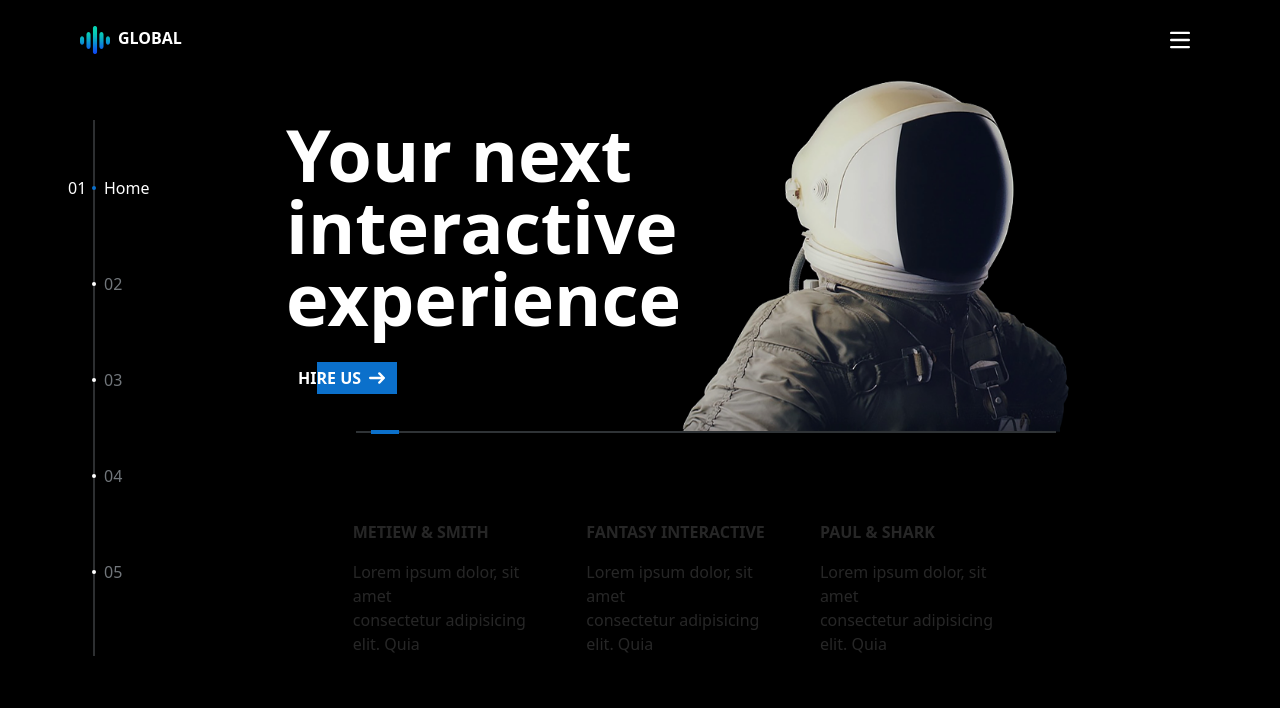
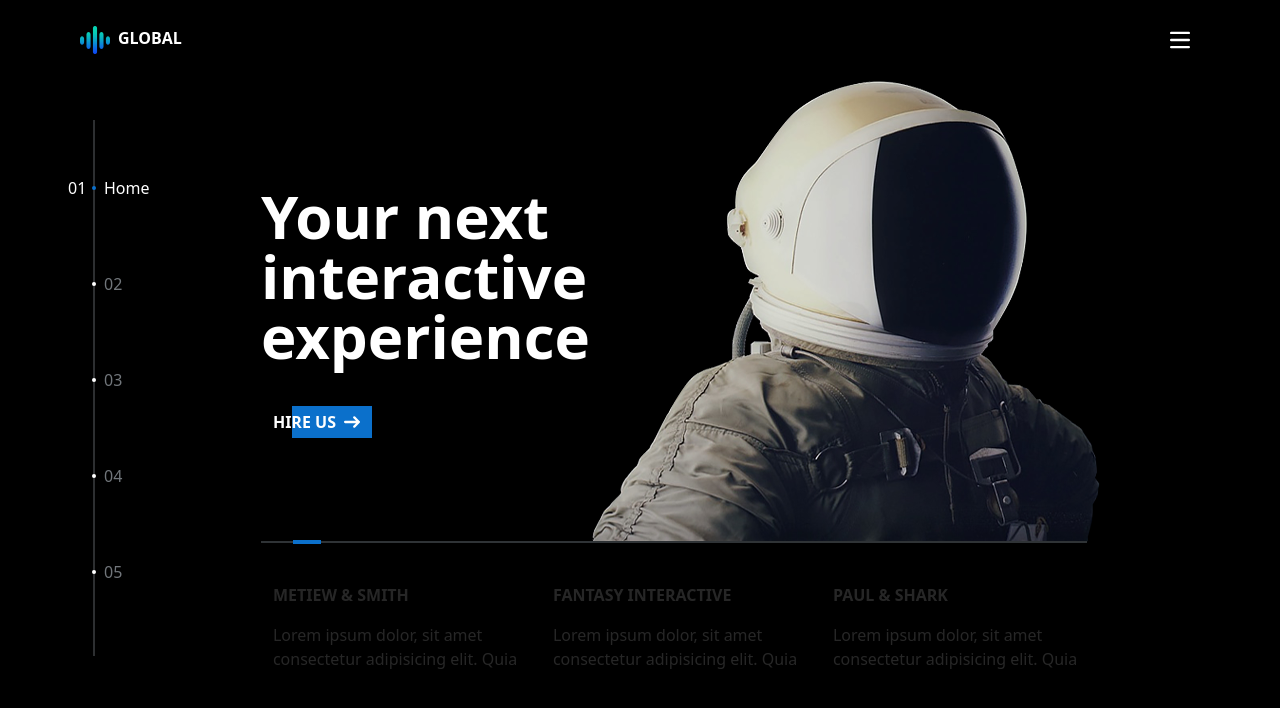
Before and after one commit to Eslam-Mohamed-G/global-next.js, a Next.js app: page / in a window 1280 px wide. Shown: the top 708 px of the page. Built offline with nearby package versions, Linux system fonts and the light colour scheme.

Commit message:
Responsive design

```diff
--- a/src/app/globals.css
+++ b/src/app/globals.css
@@ -6,4 +6,7 @@
     --color-textGrayLight: #e7e9ea;
     --color-borderGray: #2f3336;
     --color-backGround: #181818;
+
+    --breakpoint-sm: 600px;
+    --breakpoint-lg: 900px;
 }
--- a/src/app/layout.tsx
+++ b/src/app/layout.tsx
@@ -33,9 +33,11 @@ export default function RootLayout({
         <nav>
           <Navbar />
         </nav>
-        <div className="flex flex-row bg-black px-5 md:px-12 xl:px-20 max-h-screen">
+        <div className="flex flex-row bg-black px-5 md:px-12 xl:px-20">
           {/* sidebar */}
-          <Sidbar />
+          <aside className="hidden lg:block">
+            <Sidbar />
+          </aside>
           <div className="flex-1 flex justify-center">
             {children}
           </div>
--- a/src/app/page.tsx
+++ b/src/app/page.tsx
@@ -3,12 +3,12 @@ import Link from "next/link";
 
 export default function Home() {
   return (
-    <div className="bg-black w-3/4 mx-auto flex flex-col justify-items-center">
-      <div className="flex items-center justify-end relative before:content-[''] before:absolute before:bottom-0 before:h-0.5 before:start-16 before:end-3.5 before:bg-borderGray before:z-0">
+    <div className="bg-black w-full mx-auto flex flex-col md:items-center justify-items-center">
+      <div className="flex sm:items-center pb-10 sm:pb-0 justify-between md:min-h-2/3 relative before:content-[''] before:absolute before:bottom-0 before:h-0.5 before:start-0 before:end-3.5 before:bg-borderGray before:z-0">
         {/* text */}
-        <div className="flex flex-col justify-center text-white gap-7">
+        <div className="flex flex-col md:justify-center text-white gap-10">
           {/* there words */}
-          <div className="flex flex-col text-4xl sm:text-5xl md:text-6xl lg:text-7xl font-extrabold">
+          <div className="flex flex-col text-5xl md:text-6xl lg:text-7xl font-extrabold">
             <span>Your next</span>
             <span>interactive</span>
             <span>experience</span>
@@ -26,21 +26,21 @@ export default function Home() {
         </div>
 
         {/* introduction image */}
-        <img src="/img/introduction.png" alt="introduction" className="hidden sm:block w-1/2 m-0 p-0" />
+        <img src="/img/introduction.png" alt="introduction" className="hidden sm:block w-80 md:w-full m-0 p-0" />
       </div>
 
-      <div className="flex-1 flex flex-col md:flex-row items-end justify-center md:justify-around w-[90%] mx-auto text-white relative before:content-[''] before:absolute before:-top-[3px] before:w-7 before:h-1 before:start-10 before:bg-blueColor before:z-0">
-        <div className="flex flex-col gap-4 md:w-[27%] text-start cursor-pointer opacity-15 hover:opacity-100 transition-all delay-100">
+      <div className="flex-1 flex flex-col md:flex-row justify-center md:justify-around pt-10 md:mx-auto text-white relative before:content-[''] before:absolute before:-top-[3px] before:w-7 before:h-1 before:start-5 before:bg-blueColor before:z-0">
+        <div className="flex flex-col gap-4 md:max-w-3xs text-start cursor-pointer opacity-15 hover:opacity-100 transition-all delay-100">
           <h1 className="uppercase font-bold">metiew & smith</h1>
-          <span>Lorem ipsum dolor, sit amet <br/> consectetur adipisicing elit. Quia</span>
+          <span>Lorem ipsum dolor, sit amet consectetur adipisicing elit. Quia</span>
         </div>
-        <div className="flex flex-col gap-4 md:w-[27%] text-start cursor-pointer opacity-15 hover:opacity-100 transition-all delay-100">
+        <div className="flex flex-col gap-4 md:max-w-3xs md:mx-6 lg:mx-14 my-6 md:my-0 text-start cursor-pointer opacity-15 hover:opacity-100 transition-all delay-100">
           <h1 className="uppercase font-bold">fantasy interactive</h1>
-          <span>Lorem ipsum dolor, sit amet <br/> consectetur adipisicing elit. Quia</span>
+          <span>Lorem ipsum dolor, sit amet consectetur adipisicing elit. Quia</span>
         </div>
-        <div className="flex flex-col gap-4 md:w-[27%] text-start cursor-pointer opacity-15 hover:opacity-100 transition-all delay-100">
+        <div className="flex flex-col gap-4 md:max-w-3xs text-start cursor-pointer opacity-15 hover:opacity-100 transition-all delay-100">
           <h1 className="uppercase font-bold">paul & shark</h1>
-          <span>Lorem ipsum dolor, sit amet <br/> consectetur adipisicing elit. Quia</span>
+          <span>Lorem ipsum dolor, sit amet consectetur adipisicing elit. Quia</span>
         </div>
       </div>
     </div>
```
